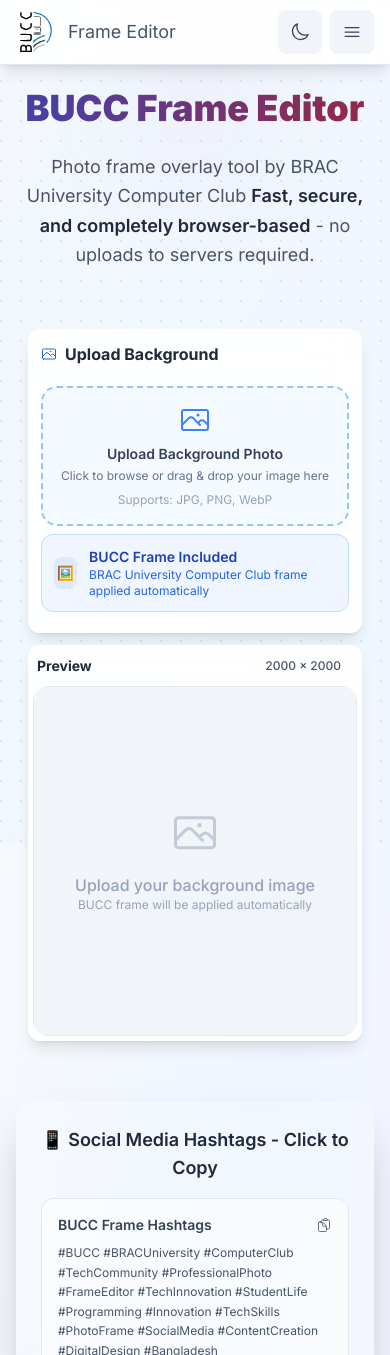
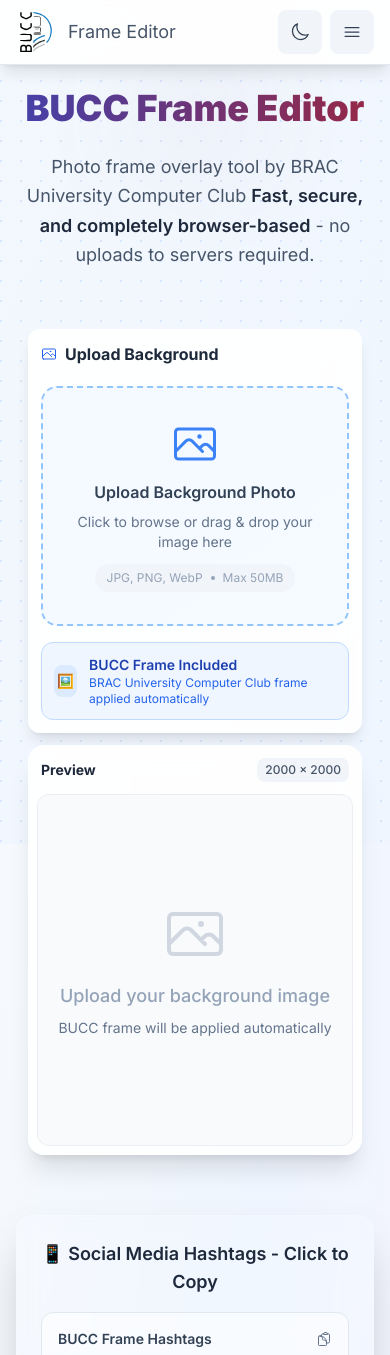
Before and after one commit to SiamFS/bucc_frame_adder, a React (Vite) app: page / in a window 390 px wide. Shown: the top 1355 px of the page. Built offline with nearby package versions, Linux system fonts and the light colour scheme.

Commit message:
refactor: enhance CustomSlider component with keyboard navigation and improved styling

```diff
--- a/src/components/ImageEditor.jsx
+++ b/src/components/ImageEditor.jsx
@@ -948,20 +948,20 @@
 
       {/* Canvas Section - Preview (Center) */}
       <div className="lg:col-span-6 order-2">
-        <div className="glass-morphism rounded-xl lg:rounded-2xl p-1 lg:p-2 shadow-lg h-full flex flex-col">
-          <div className="flex items-center justify-between mb-1 py-1 px-1 lg:px-0">
+        <div className="glass-morphism rounded-2xl lg:rounded-3xl p-2 lg:p-3 shadow-xl h-full flex flex-col">
+          <div className="flex items-center justify-between mb-2 py-1 px-1 lg:px-2">
             <div className="flex items-center gap-3">
               <h2 className="text-sm lg:text-lg font-bold text-slate-800 dark:text-dark-text-primary">Preview</h2>
               {/* Interactive Controls - Beside Preview Title */}
               {backgroundImage && (
-                <div className="bg-black/5 dark:bg-white/5 backdrop-blur-sm rounded-lg px-2 py-1 lg:px-3 lg:py-1 text-xs lg:text-sm border border-black/5 dark:border-white/5">
-                  <div className="flex items-center gap-2 lg:gap-3 text-slate-500 dark:text-slate-400">
-                    <div className="flex items-center gap-1">
-                      <span className="text-blue-400">•</span>
+                <div className="bg-black/5 dark:bg-white/5 backdrop-blur-sm rounded-xl px-3 py-1.5 lg:px-4 lg:py-2 text-xs lg:text-sm border border-black/10 dark:border-white/10">
+                  <div className="flex items-center gap-3 lg:gap-4 text-slate-500 dark:text-slate-400">
+                    <div className="flex items-center gap-1.5">
+                      <span className="w-2 h-2 bg-blue-400 rounded-full"></span>
                       <span>Drag</span>
                     </div>
-                    <div className="flex items-center gap-1">
-                      <span className="text-green-400">•</span>
+                    <div className="flex items-center gap-1.5">
+                      <span className="w-2 h-2 bg-green-400 rounded-full"></span>
                       <span>Zoom</span>
                     </div>
                   </div>
@@ -969,14 +969,14 @@
               )}
             </div>
             <div className="flex items-center gap-1 lg:gap-2 text-xs text-slate-600 dark:text-dark-text-secondary">
-              <span className="status-indicator text-xs">
+              <span className="status-indicator text-xs bg-slate-100 dark:bg-slate-700 px-2 py-1 rounded-lg">
                 {canvasSize.width} × {canvasSize.height}
               </span>
             </div>
           </div>
 
           <div
-            className={`canvas-container relative ${isDragOver ? 'drag-over' : ''} flex-1 flex-grow`}
+            className={`canvas-container relative ${isDragOver ? 'drag-over' : ''} flex-1 flex-grow rounded-xl lg:rounded-2xl overflow-hidden`}
             onDragOver={handleDragOver}
             onDragLeave={handleDragLeave}
             onDrop={handleDrop}
@@ -986,7 +986,7 @@
               ref={canvasRef}
               width={canvasSize.width}
               height={canvasSize.height}
-              className={`w-full h-full min-h-[350px] max-h-[60vh] lg:max-h-[95vh] object-cover transition-all duration-200 bg-slate-100 dark:bg-dark-bg-tertiary border border-slate-200 dark:border-dark-border-primary rounded-lg ${
+              className={`w-full h-full min-h-[350px] max-h-[60vh] lg:max-h-[95vh] object-contain transition-all duration-300 bg-slate-50 dark:bg-dark-bg-tertiary ${
                 backgroundImage ? 'cursor-move' : ''
               } ${isDragging ? 'cursor-grabbing' : 'cursor-grab'}`}
               onMouseDown={handleStart}
@@ -1001,12 +1001,15 @@
 
             {!backgroundImage && (
               <div className="absolute inset-0 flex items-center justify-center text-slate-400 dark:text-dark-text-secondary">
-                <div className="text-center animate-bounce-gentle">
-                  <PhotoIcon className="w-12 h-12 lg:w-16 lg:h-16 mx-auto mb-4 opacity-50" />
-                  <p className="text-base lg:text-lg font-medium">Upload your background image</p>
-                  <p className="text-xs lg:text-sm">BUCC frame will be applied automatically</p>
+                <div className="text-center animate-pulse-gentle">
+                  <PhotoIcon className="w-16 h-16 lg:w-20 lg:h-20 mx-auto mb-4 opacity-40" />
+                  <p className="text-lg lg:text-xl font-medium mb-2">Upload your background image</p>
+                  <p className="text-sm lg:text-base text-slate-500 dark:text-slate-400">BUCC frame will be applied automatically</p>
                   {!frameImage && (
-                    <p className="text-xs text-blue-500 dark:text-blue-400 mt-2">Loading BUCC frame...</p>
+                    <div className="mt-3 inline-flex items-center gap-2 bg-blue-100 dark:bg-blue-900/30 px-3 py-1.5 rounded-full">
+                      <div className="w-2 h-2 bg-blue-500 rounded-full animate-pulse"></div>
+                      <p className="text-xs text-blue-600 dark:text-blue-400 font-medium">Loading BUCC frame...</p>
+                    </div>
                   )}
                 </div>
               </div>
@@ -1021,8 +1024,8 @@
         {/* Upload Section */}
         <div className="control-panel rounded-xl lg:rounded-2xl p-3 lg:p-5 shadow-lg h-full flex flex-col">
           <div className="flex items-center justify-between mb-3 lg:mb-4">
-            <h2 className="text-base lg:text-xl font-bold text-slate-800 dark:text-dark-text-primary flex items-center gap-2">
-              <PhotoIcon className="w-4 h-4 lg:w-6 lg:h-6 text-blue-600 dark:text-blue-400" />
+            <h2 className="text-base lg:text-xl font-bold text-slate-800 dark:text-dark-text-primary flex items-center gap-2 whitespace-nowrap">
+              <PhotoIcon className="w-4 h-4 lg:w-6 lg:h-6 text-blue-600 dark:text-blue-400 flex-shrink-0" />
               <span>Upload Background</span>
             </h2>
             {backgroundImage && (
@@ -1052,27 +1055,27 @@
               }
             }}
           >
-            <div className="text-center">
+            <div className="text-center py-4 lg:py-6">
               {isDragOver ? (
                 <>
-                  <CloudArrowUpIcon className="w-8 h-8 lg:w-16 lg:h-16 mx-auto text-green-500 mb-2 lg:mb-4 animate-bounce" />
-                  <p className="font-semibold text-green-700 text-sm lg:text-xl mb-1 lg:mb-2">
+                  <CloudArrowUpIcon className="w-12 h-12 lg:w-16 lg:h-16 mx-auto text-green-500 mb-3 lg:mb-4 animate-bounce" />
+                  <p className="font-semibold text-green-700 text-base lg:text-xl mb-2">
                     Drop your image here!
                   </p>
                 </>
               ) : (
                 <>
-                  <PhotoIcon className="w-8 h-8 lg:w-16 lg:h-16 mx-auto text-blue-500 dark:text-blue-400 mb-2 lg:mb-4" />
-                  <p className="font-semibold text-slate-700 dark:text-dark-text-primary text-sm lg:text-xl mb-1 lg:mb-2">
+                  <PhotoIcon className="w-12 h-12 lg:w-16 lg:h-16 mx-auto text-blue-500 dark:text-blue-400 mb-3 lg:mb-4" />
+                  <p className="font-semibold text-slate-700 dark:text-dark-text-primary text-base lg:text-xl mb-2 lg:mb-3">
                     {backgroundImage ? 'Background Image Loaded ✓' : 'Upload Background Photo'}
                   </p>
-                  <p className="text-xs lg:text-base text-slate-500 dark:text-dark-text-secondary mb-2 lg:mb-4">
+                  <p className="text-sm lg:text-base text-slate-500 dark:text-dark-text-secondary mb-3 lg:mb-4 px-4">
                     {backgroundImage ? 'Click to change or drag & drop a new image' : 'Click to browse or drag & drop your image here'}
                   </p>
-                  <div className="flex items-center justify-center gap-1 lg:gap-2 text-xs text-slate-400 dark:text-dark-text-tertiary">
-                    <span>Supports: JPG, PNG, WebP</span>
-                    <span className="hidden sm:inline">•</span>
-                    <span className="hidden sm:inline">Max: 50MB</span>
+                  <div className="flex items-center justify-center gap-2 text-xs text-slate-400 dark:text-dark-text-tertiary bg-slate-100 dark:bg-slate-700 px-3 py-1.5 rounded-full mx-auto w-fit">
+                    <span>JPG, PNG, WebP</span>
+                    <span className="w-1 h-1 bg-slate-400 rounded-full"></span>
+                    <span>Max 50MB</span>
                   </div>
                 </>
               )}
@@ -1087,18 +1090,6 @@
           </div>
 
           {/* Frame Info */}
-          <div className="mt-4 p-3 bg-blue-50 dark:bg-blue-900/30 rounded-xl border border-blue-200 dark:border-blue-700">
-            <div className="flex items-center gap-3">
-              <div className="w-8 h-8 bg-blue-100 dark:bg-blue-800 rounded-lg flex items-center justify-center">
-                <span className="text-blue-600 dark:text-blue-300 font-bold text-sm">🖼️</span>
-              </div>
-              <div>
-                <p className="text-sm font-semibold text-blue-800 dark:text-blue-300">BUCC Frame Included</p>
-                <p className="text-xs text-blue-600 dark:text-blue-400">BRAC University Computer Club frame applied automatically</p>
-              </div>
-            </div>
-          </div>
-
           {/* Processing Progress */}
           {isProcessing && processingProgress > 0 && (
             <div className="mt-4">
@@ -1115,8 +1106,21 @@
             </div>
           )}
 
-          {/* Spacer to push content to match photo controls height */}
+          {/* Spacer to push BUCC Frame info to bottom */}
           <div className="flex-grow"></div>
+
+          {/* BUCC Frame Info - Positioned at bottom to align with Download button */}
+          <div className="mt-auto p-3 bg-blue-50 dark:bg-blue-900/30 rounded-xl border border-blue-200 dark:border-blue-700">
+            <div className="flex items-center gap-3">
+              <div className="w-8 h-8 bg-blue-100 dark:bg-blue-800 rounded-lg flex items-center justify-center">
+                <span className="text-blue-600 dark:text-blue-300 font-bold text-sm">🖼️</span>
+              </div>
+              <div>
+                <p className="text-sm font-semibold text-blue-800 dark:text-blue-300">BUCC Frame Included</p>
+                <p className="text-xs text-blue-600 dark:text-blue-400">BRAC University Computer Club frame applied automatically</p>
+              </div>
+            </div>
+          </div>
         </div>
 
         {/* Empty space where controls section used to be */}
--- a/src/components/Navbar.jsx
+++ b/src/components/Navbar.jsx
@@ -1,5 +1,5 @@
 import { useState } from 'react'
-import { SunIcon, MoonIcon, Bars3Icon, XMarkIcon, SparklesIcon } from '@heroicons/react/24/outline'
+import { SunIcon, MoonIcon, Bars3Icon, XMarkIcon} from '@heroicons/react/24/outline'
 import { useTheme } from '../contexts/ThemeContext'
 import BuccLogo from '../assets/BUCC_Logo_icon.svg'
 
--- a/src/index.css
+++ b/src/index.css
@@ -118,25 +118,28 @@
     @apply dark:text-dark-text-primary;
   }
 
-  .slider {
+  /* Native HTML range input styles - not used in CustomSlider */
+  input[type="range"].slider {
     @apply bg-gradient-to-r from-slate-200 to-slate-300 rounded-lg appearance-none cursor-pointer h-3 focus:outline-none focus:ring-4 focus:ring-primary-500/30 transition-all duration-200;
     @apply dark:from-dark-border-primary dark:to-dark-border-secondary;
   }
 
-  .slider::-webkit-slider-thumb {
+  input[type="range"].slider::-webkit-slider-thumb {
     @apply appearance-none w-6 h-6 bg-gradient-to-r from-primary-500 to-accent-600 rounded-full cursor-pointer shadow-lg hover:shadow-xl transform transition-all duration-200;
   }
 
-  .slider::-moz-range-thumb {
+  input[type="range"].slider::-moz-range-thumb {
     @apply w-6 h-6 bg-gradient-to-r from-primary-500 to-accent-600 rounded-full cursor-pointer border-0 shadow-lg;
   }
 
   .canvas-container {
-    @apply relative overflow-hidden rounded-2xl bg-gradient-to-br from-slate-100 to-slate-200 shadow-inner h-full w-full;
-    @apply dark:from-dark-bg-tertiary dark:to-dark-bg-secondary;
+    @apply relative bg-gradient-to-br from-slate-50 to-slate-100 shadow-inner h-full w-full border border-slate-200/50;
+    @apply dark:from-dark-bg-tertiary dark:to-dark-bg-secondary dark:border-dark-border-primary/50;
     display: flex;
     align-items: center;
     justify-content: center;
+    backdrop-filter: blur(8px);
+    -webkit-backdrop-filter: blur(8px);
   }
 
   .loading-spinner {
@@ -194,7 +197,7 @@
       @apply p-3 space-y-3;
     }
 
-    .slider {
+    input[type="range"].slider {
       @apply h-2;
     }
 
@@ -208,8 +211,8 @@
       max-height: 65vh !important;
     }
 
-    /* Improve touch targets */
-    button {
+    /* Improve touch targets - exclude slider thumbs */
+    button:not([data-slider-thumb]) {
       min-height: 44px;
       min-width: 44px;
     }
```
Also changed, not shown: src/components/CustomSlider.jsx (+60 -34 lines).
